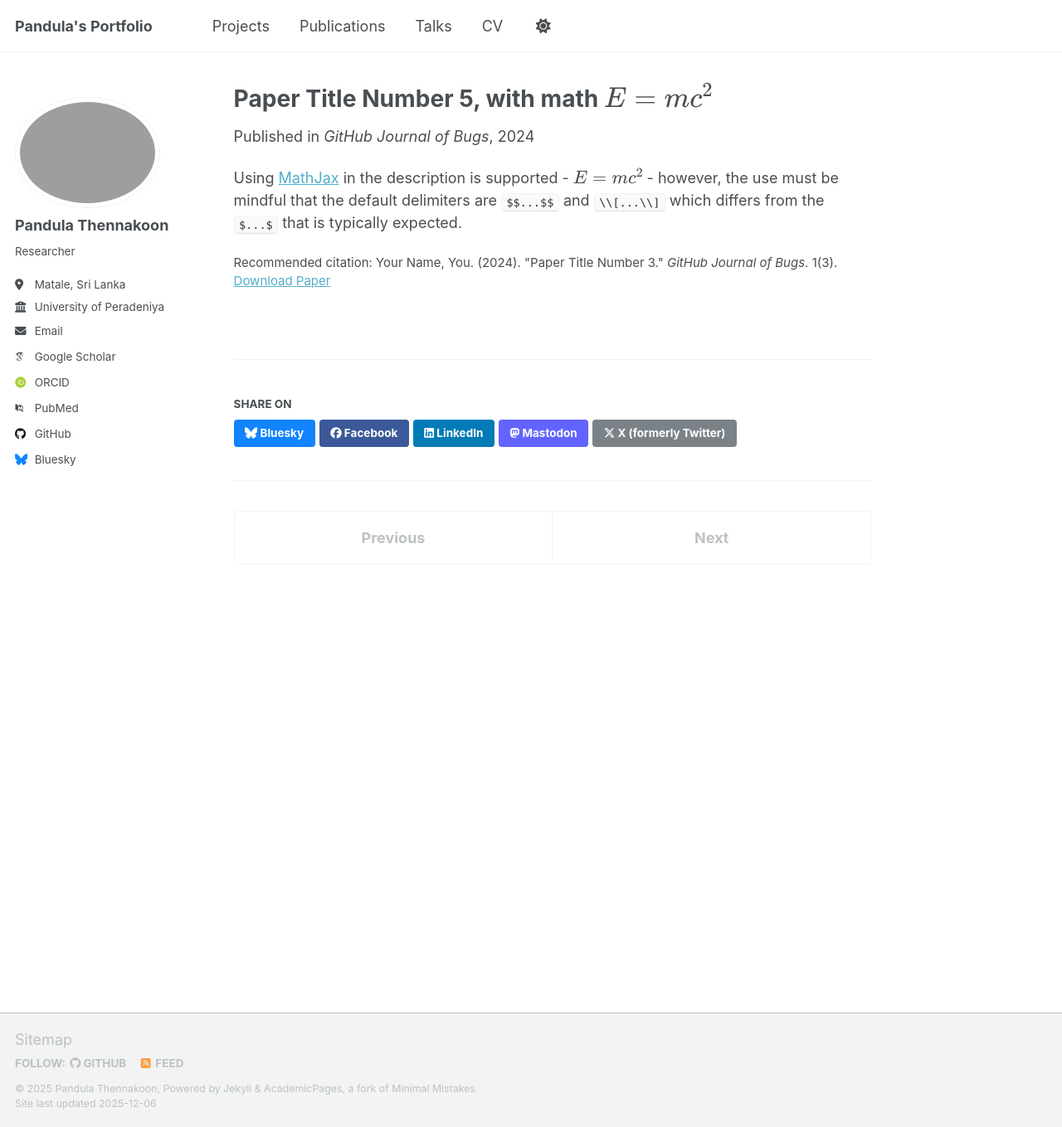
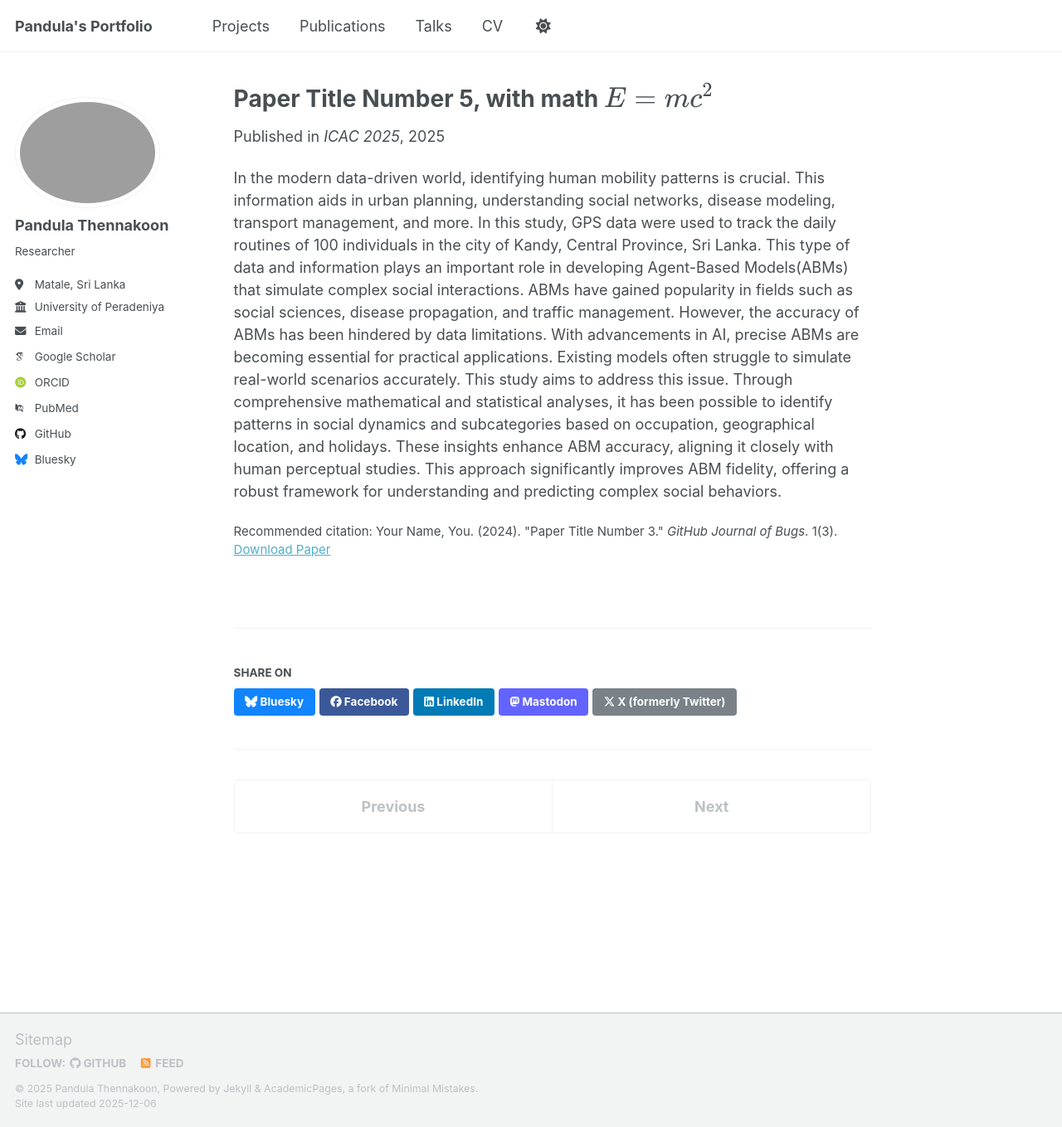
Before and after one commit to Pandula-2000/Pandula-2000.github.io, a Jekyll site: the page built from _publications/2025-06-08-paper-title-number-5.md, in a window 1280 px wide and 1359 px high. Shown: the whole window at 83% size. Built offline with Jekyll 4.4.1, drawn with Linux system fonts in a browser that asks for light colours; some web fonts are replaced; a script that is not in the unit is left out.

Commit message:
paper 1 added

```diff
--- a/_publications/2025-06-08-paper-title-number-5.md
+++ b/_publications/2025-06-08-paper-title-number-5.md
@@ -2,12 +2,12 @@
 title: "Paper Title Number 5, with math $$E=mc^2$$"
 collection: publications
 category: conferences
-permalink: /publication/2024-02-17-paper-title-number-4
-excerpt: 'This paper is about a famous math equation, $$E=mc^2$$'
-date: 2024-02-17
-venue: 'GitHub Journal of Bugs'
-paperurl: 'https://academicpages.github.io/files/paper3.pdf'
+permalink: /publication/2025-01-27-paper-title-number-4
+excerpt: ''
+date: 2025-01-27
+venue: 'ICAC 2025'
+paperurl: 'https://ieeexplore.ieee.org/document/10851006'
 citation: 'Your Name, You. (2024). &quot;Paper Title Number 3.&quot; <i>GitHub Journal of Bugs</i>. 1(3).'
 ---
 
-Using [MathJax](https://www.mathjax.org/) in the description is supported - $$E=mc^2$$ - however, the use must be mindful that the default delimiters are `$$...$$` and `\\[...\\]` which differs from the `$...$` that is typically expected.
+In the modern data-driven world, identifying human mobility patterns is crucial. This information aids in urban planning, understanding social networks, disease modeling, transport management, and more. In this study, GPS data were used to track the daily routines of 100 individuals in the city of Kandy, Central Province, Sri Lanka. This type of data and information plays an important role in developing Agent-Based Models(ABMs) that simulate complex social interactions. ABMs have gained popularity in fields such as social sciences, disease propagation, and traffic management. However, the accuracy of ABMs has been hindered by data limitations. With advancements in AI, precise ABMs are becoming essential for practical applications. Existing models often struggle to simulate real-world scenarios accurately. This study aims to address this issue. Through comprehensive mathematical and statistical analyses, it has been possible to identify patterns in social dynamics and subcategories based on occupation, geographical location, and holidays. These insights enhance ABM accuracy, aligning it closely with human perceptual studies. This approach significantly improves ABM fidelity, offering a robust framework for understanding and predicting complex social behaviors.
```
